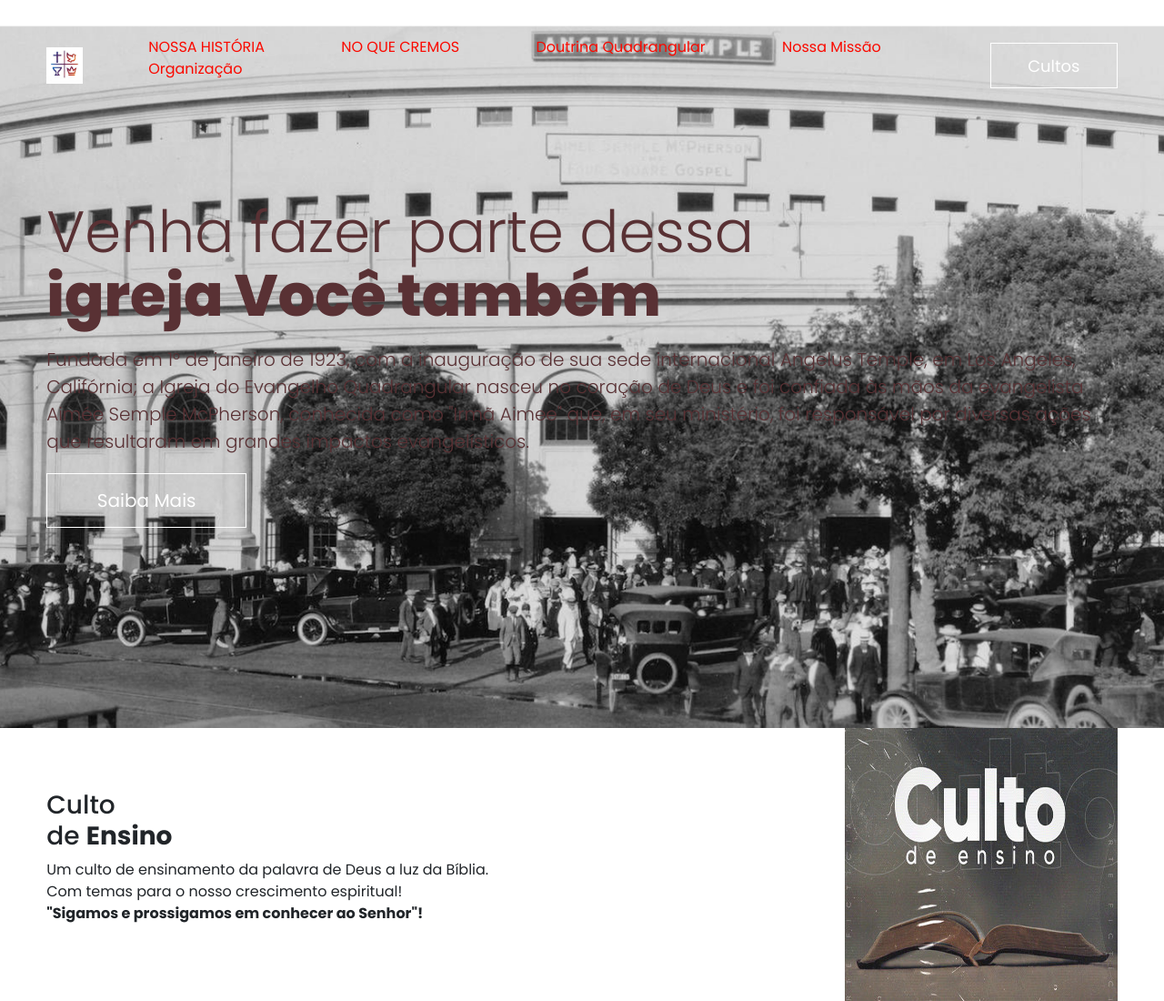
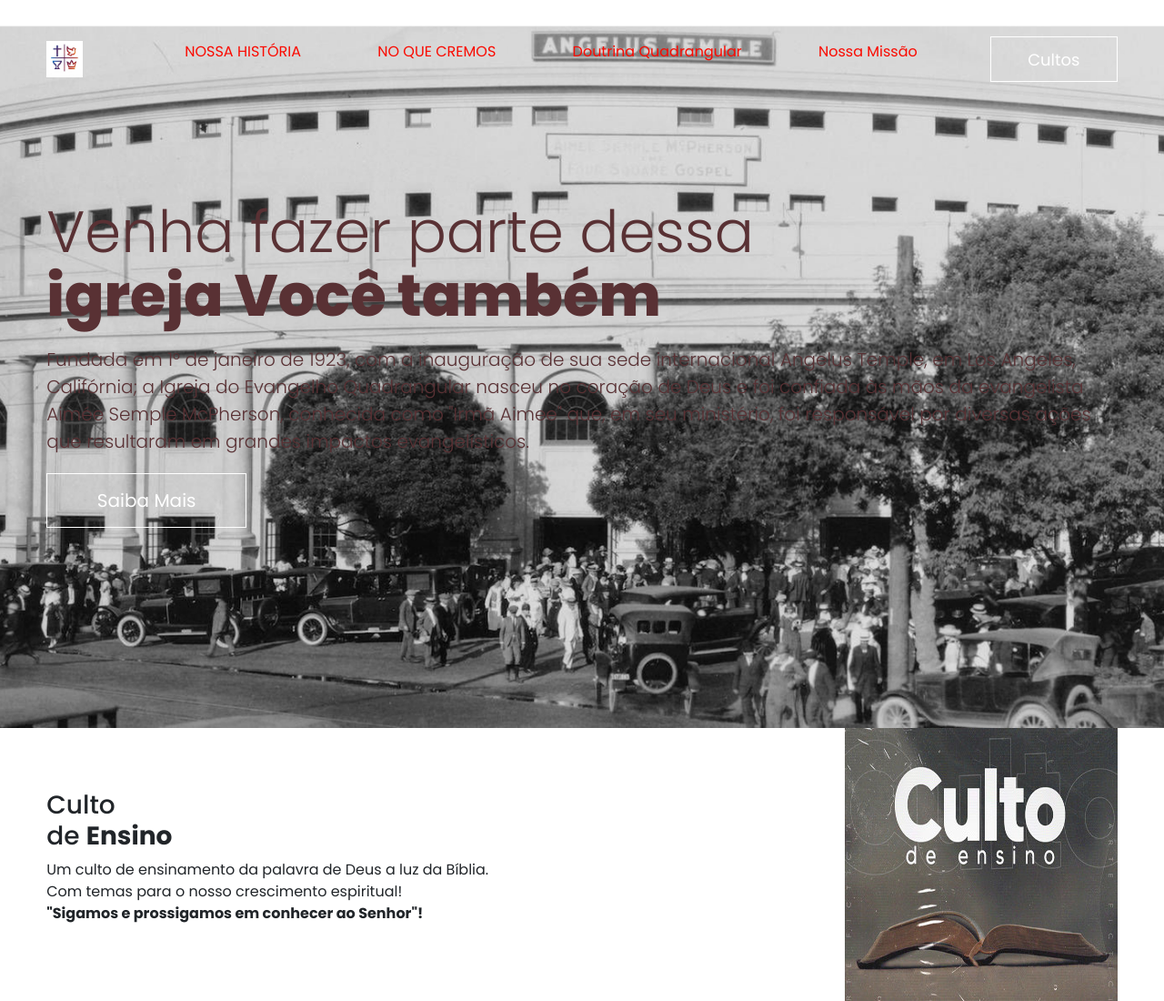
Before and after one commit to leandrofelixtech/site-igreja, a plain HTML site: page codigos do site da igreja/index.html in a window 1280 px wide. Shown: the top 1100 px of the page at 91% size. Drawn offline with nearby package versions, Linux system fonts and the light colour scheme.

Commit message:
Update index.html

```diff
--- a/codigos do site da igreja/index.html
+++ b/codigos do site da igreja/index.html
@@ -40,7 +40,6 @@
                        <li><a href="#">NO QUE CREMOS</a></li>
                        <li><a href="#">Doutrina Quadrangular</a></li>
                        <li><a href="#">Nossa Missão</a></li>
-                       <li><a href="#">Organização</a></li>
                     </ul>
                 </nav>
             </section>
```
